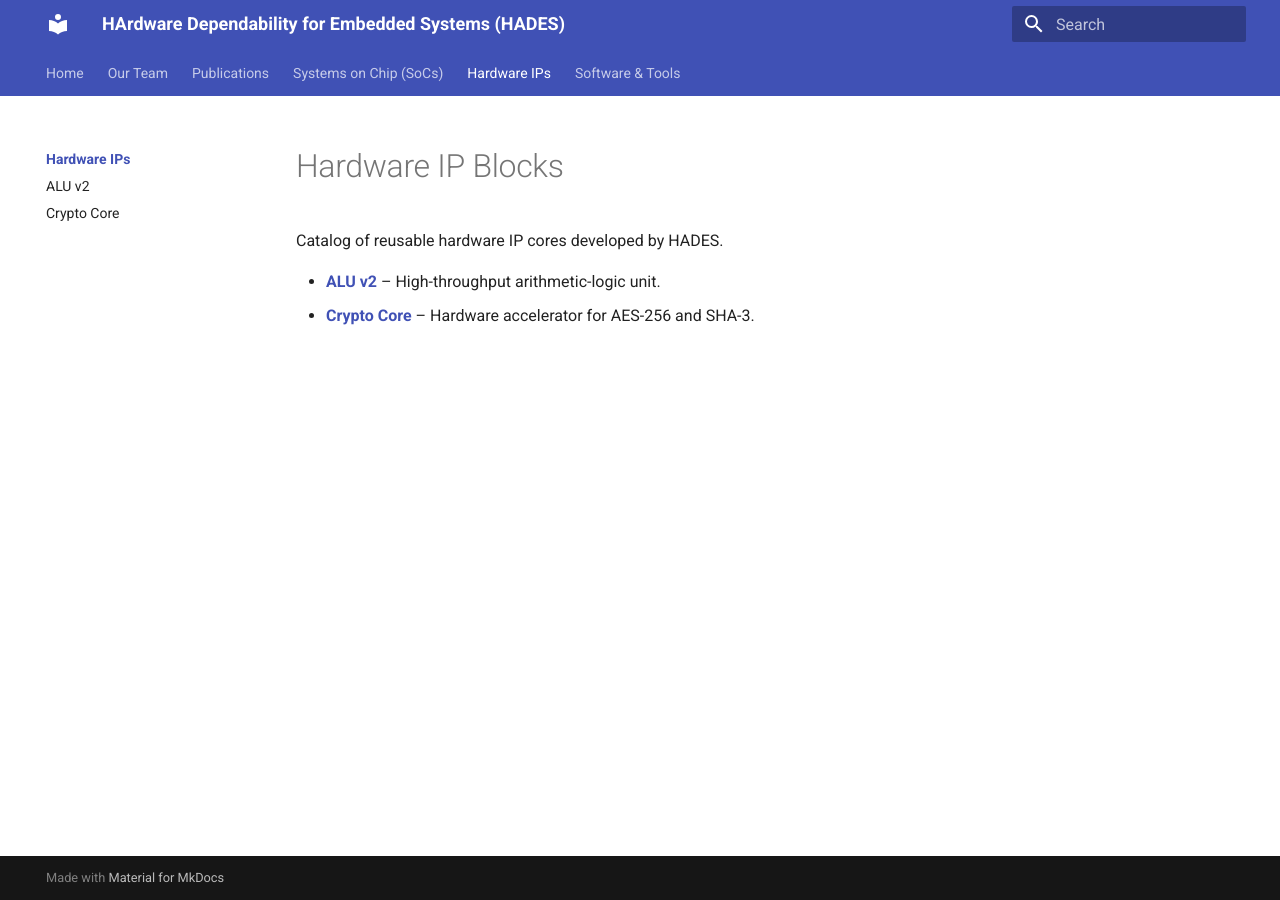
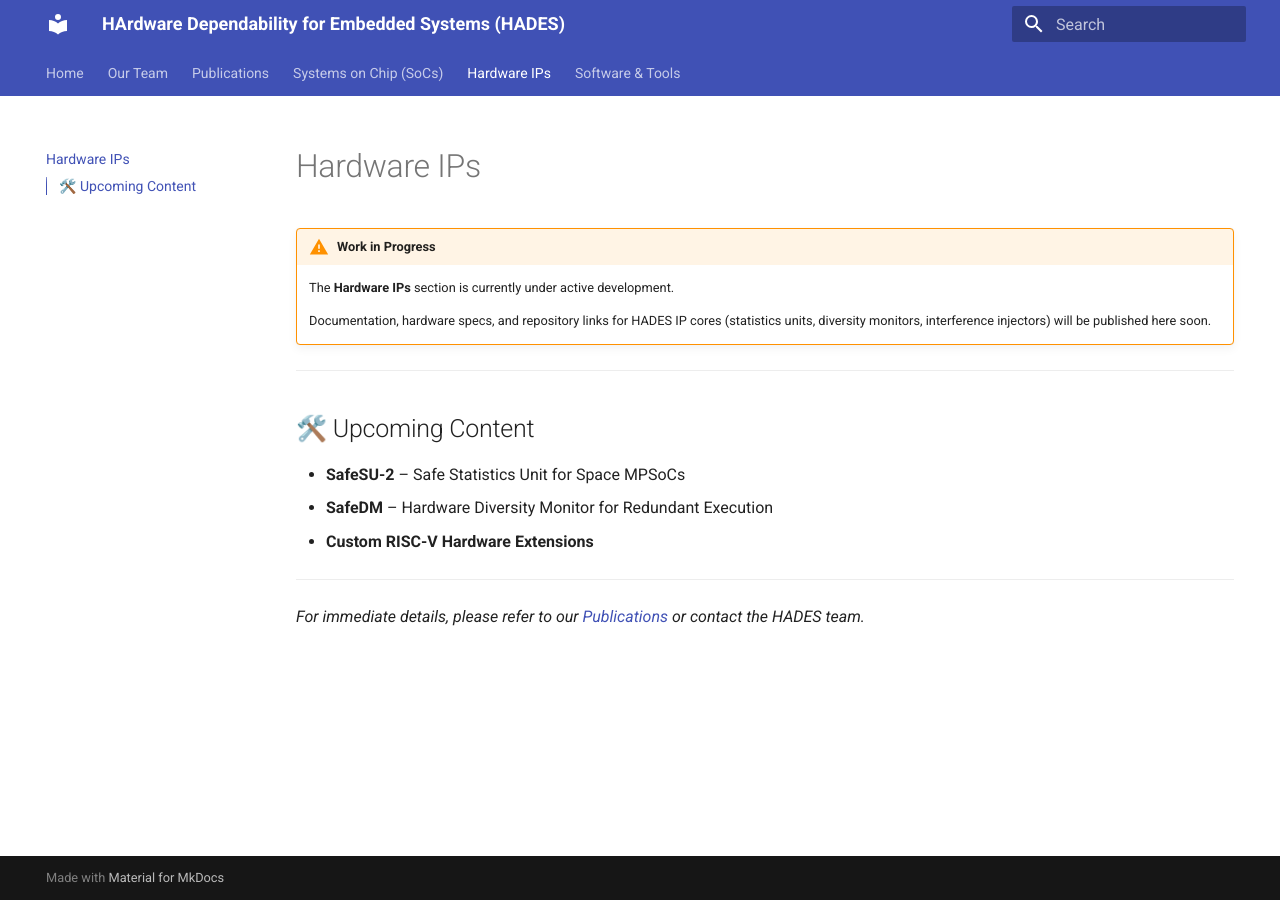
Before and after one commit to bsccaos/HADES, an MkDocs documentation site: the page built from docs/ips/index.md, in a window 1280 px wide. Built offline with MkDocs 1.6.1 and Material for MkDocs 9.7.7, drawn with Linux system fonts in a browser that asks for light colours.

Commit message:
Add Work in Progress placeholder pages for SoCs, IPs, and Software & Tools

```diff
--- a/docs/ips/index.md
+++ b/docs/ips/index.md
@@ -1,6 +1,16 @@
-# Hardware IP Blocks
+# Hardware IPs
 
-Catalog of reusable hardware IP cores developed by HADES.
+!!! warning "Work in Progress"
+    The **Hardware IPs** section is currently under active development.
 
-* **[ALU v2](alu_v2.md)** – High-throughput arithmetic-logic unit.
-* **[Crypto Core](crypto_core.md)** – Hardware accelerator for AES-256 and SHA-3.
+    Documentation, hardware specs, and repository links for HADES IP cores (statistics units, diversity monitors, interference injectors) will be published here soon.
+
+---
+
+## 🛠️ Upcoming Content
+- **SafeSU-2** – Safe Statistics Unit for Space MPSoCs
+- **SafeDM** – Hardware Diversity Monitor for Redundant Execution
+- **Custom RISC-V Hardware Extensions**
+
+---
+*For immediate details, please refer to our [Publications](../publications.md) or contact the HADES team.*
--- a/mkdocs.yml
+++ b/mkdocs.yml
@@ -19,16 +19,9 @@ nav:
   - Home: index.md
   - Our Team: team.md
   - Publications: publications.md
-  - Systems on Chip (SoCs):
-      - Overview: socs/index.md
-      - Chip Alpha: socs/chip_alpha.md
-  - Hardware IPs:
-      - Overview: ips/index.md
-      - ALU v2: ips/alu_v2.md
-      - Crypto Core: ips/crypto_core.md
-  - Software & Tools:
-      - API Drivers: software/driver_api.md
-      - Compilers: software/compilers.md
+  - Systems on Chip (SoCs): socs/index.md
+  - Hardware IPs: ips/index.md
+  - Software & Tools: software/index.md
 
 markdown_extensions:
   - admonition
```
Also changed, not shown: docs/ips/alu_v2.md (deleted, +0 -13 lines), docs/ips/crypto_core.md (deleted, +0 -27 lines), docs/socs/chip_alpha.md (deleted, +0 -20 lines), docs/socs/index.md (+12 -3 lines), docs/software/compilers.md (deleted, +0 -14 lines), docs/software/driver_api.md (deleted, +0 -15 lines), docs/software/index.md (added, +16 -0 lines).
